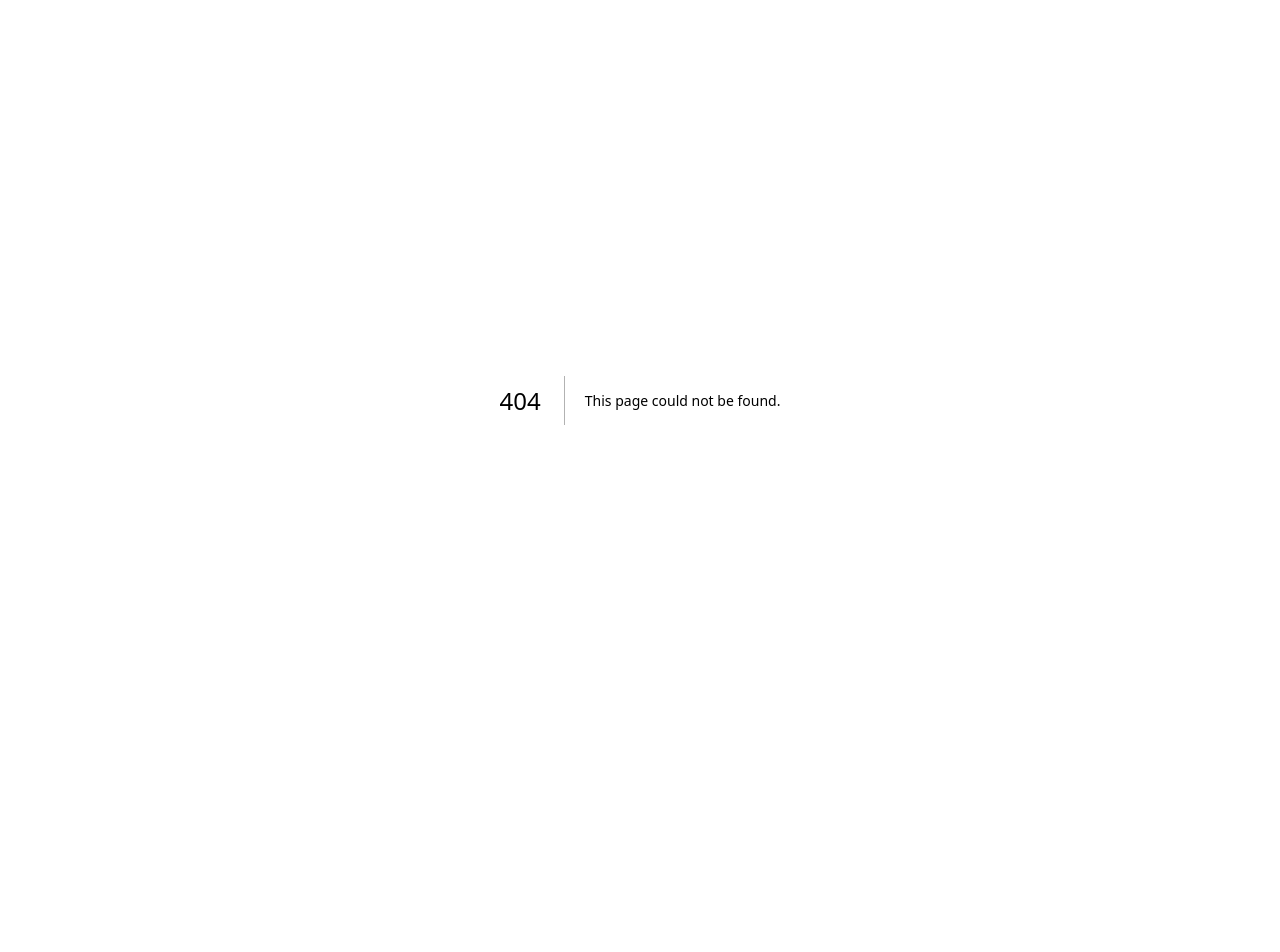
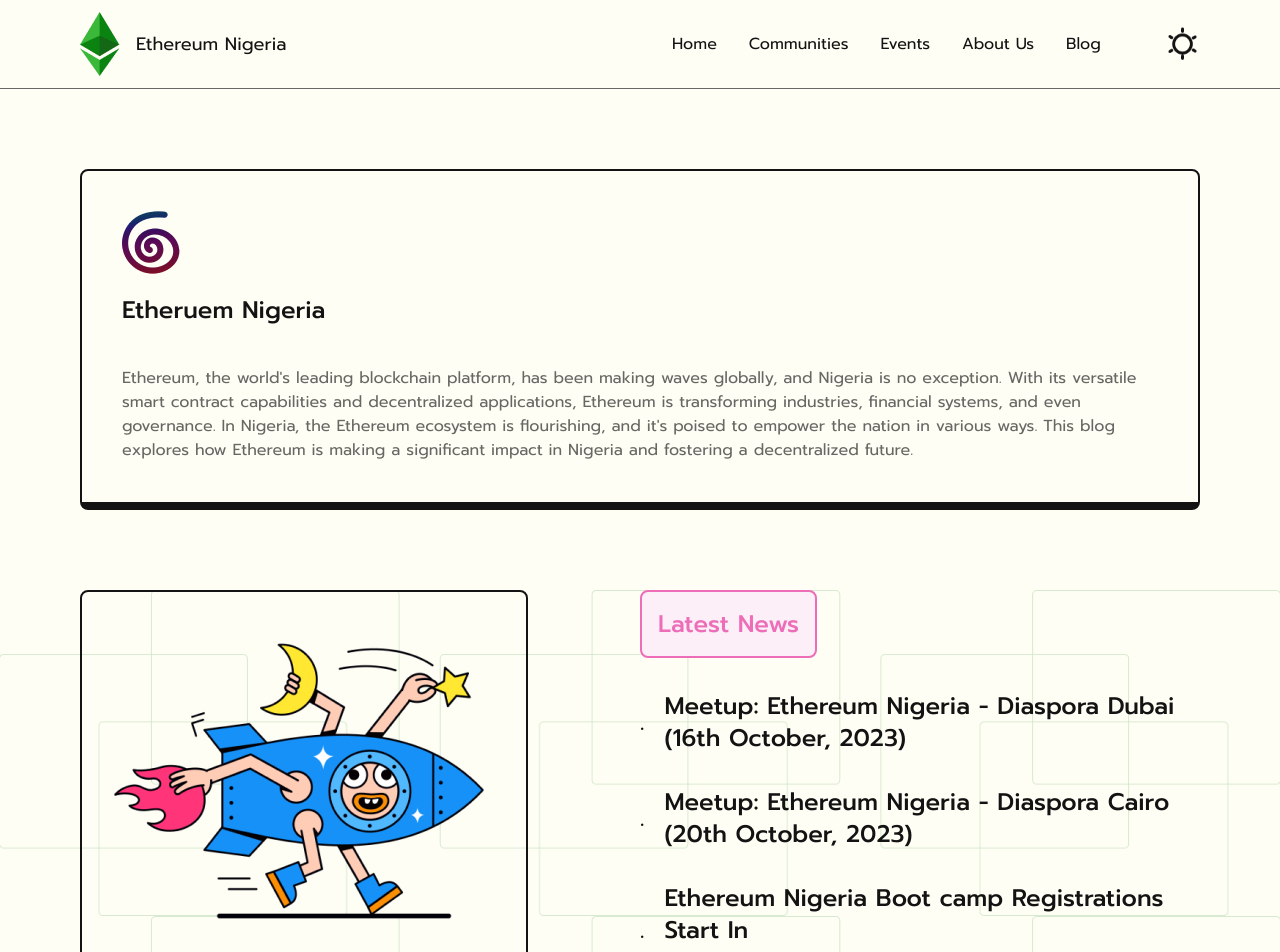
Before and after one commit to ETHNIGERIA/eth-nigeria-website, a Next.js app: page /blog in a window 1280 px wide. Before the commit this address had no page. Shown: the top 952 px of the page. Before the commit the page ends 800 px from the top, so only its background shows below. Built offline with nearby package versions, Linux system fonts and the light colour scheme.

Commit message:
Blog page

```diff
--- a/src/components/HeaderNav.jsx
+++ b/src/components/HeaderNav.jsx
@@ -37,7 +37,7 @@
             <p className='my-auto text-base'>About Us</p>
           </Link>
 
-          <Link href={'/'} >
+          <Link href={'/blog'} >
             <p className='my-auto text-base'>Blog</p>
           </Link>
         </div>
--- a/src/pages/about_us.jsx
+++ b/src/pages/about_us.jsx
@@ -3,7 +3,7 @@
 import Contact from "@/components/sections/Contact";
 
 
-export default function Home() {
+export default function AboutUs() {
   return (
     <Fragment>
       <title>ETH Nigeria</title>
--- /dev/null
+++ b/src/pages/blog.jsx
@@ -0,0 +1,69 @@
+import { Fragment } from "react";
+import MainLayout from "@/layout/MainLayout";
+import EventsCard from "@/components/cards/EventsCard";
+
+export default function Blog() {
+  return (
+    <Fragment>
+      <title>ETH Nigeria</title>
+      <MainLayout>
+        <div className=" lg:mx-20 mx-4 mt-20 border-solid border-2 border-b-8 rounded-lg border-black p-10 gap-10">
+          <img className="" src="./images/patterns/spiral.png" alt="" />
+          <p className="pt-5 text-2xl font-medium">Etheruem Nigeria</p>
+          <p className="pt-10 text-[#686764]">
+            Ethereum, the world's leading blockchain platform, has been making
+            waves globally, and Nigeria is no exception. With its versatile
+            smart contract capabilities and decentralized applications, Ethereum
+            is transforming industries, financial systems, and even governance.
+            In Nigeria, the Ethereum ecosystem is flourishing, and it's poised
+            to empower the nation in various ways. This blog explores how
+            Ethereum is making a significant impact in Nigeria and fostering a
+            decentralized future.
+          </p>
+        </div>
+
+        <div className="custom-bg-image">
+          <div className="lg:mx-20 mx-4 grid lg:grid-cols-10 grid-cols-1  mt-20 font-medium gap-y-8">
+            <div className=" md:col-span-4  col-span-1 border-solid border-2 border-b-8 rounded-lg border-black flex items-center justify-center">
+              <img src="./images/Start up launch.png" alt="" />
+            </div>
+            <div className="md:col-span-1 hidden md:block"></div>
+            <div className="md:col-span-5 col-span-1  flex flex-col justify-around xl:text-2xl text-base ">
+              <p className="text-[#ED6DB8] bg-[#FCEFF7] p-4 border-solid border-2  rounded-lg border-[#ED6DB8] self-start">
+                Latest News
+              </p>
+
+              <div className="flex items-center mt-8">
+                <p className="text-[24]">.</p>
+                <p className="text-[24] ml-5">
+                  Meetup: Ethereum Nigeria - Diaspora Dubai
+                  <br />
+                  (16th October, 2023)
+                </p>
+              </div>
+
+              <div className="flex items-center mt-8">
+                <p className="text-[24]">.</p>
+                <p className="text-[24] ml-5">
+                  Meetup: Ethereum Nigeria - Diaspora Cairo
+                  <br />
+                  (20th October, 2023)
+                </p>
+              </div>
+
+              <div className="flex items-center mt-8">
+                <p className="text-[24]">.</p>
+                <p className="text-[24] ml-5">
+                  Ethereum Nigeria Boot camp Registrations Start In <br />
+                  November, 2023
+                </p>
+              </div>
+            </div>
+          </div>
+        </div>
+
+        <EventsCard/>
+      </MainLayout>
+    </Fragment>
+  );
+}
```
Also changed, not shown: public/images/Start up launch.png (added).
